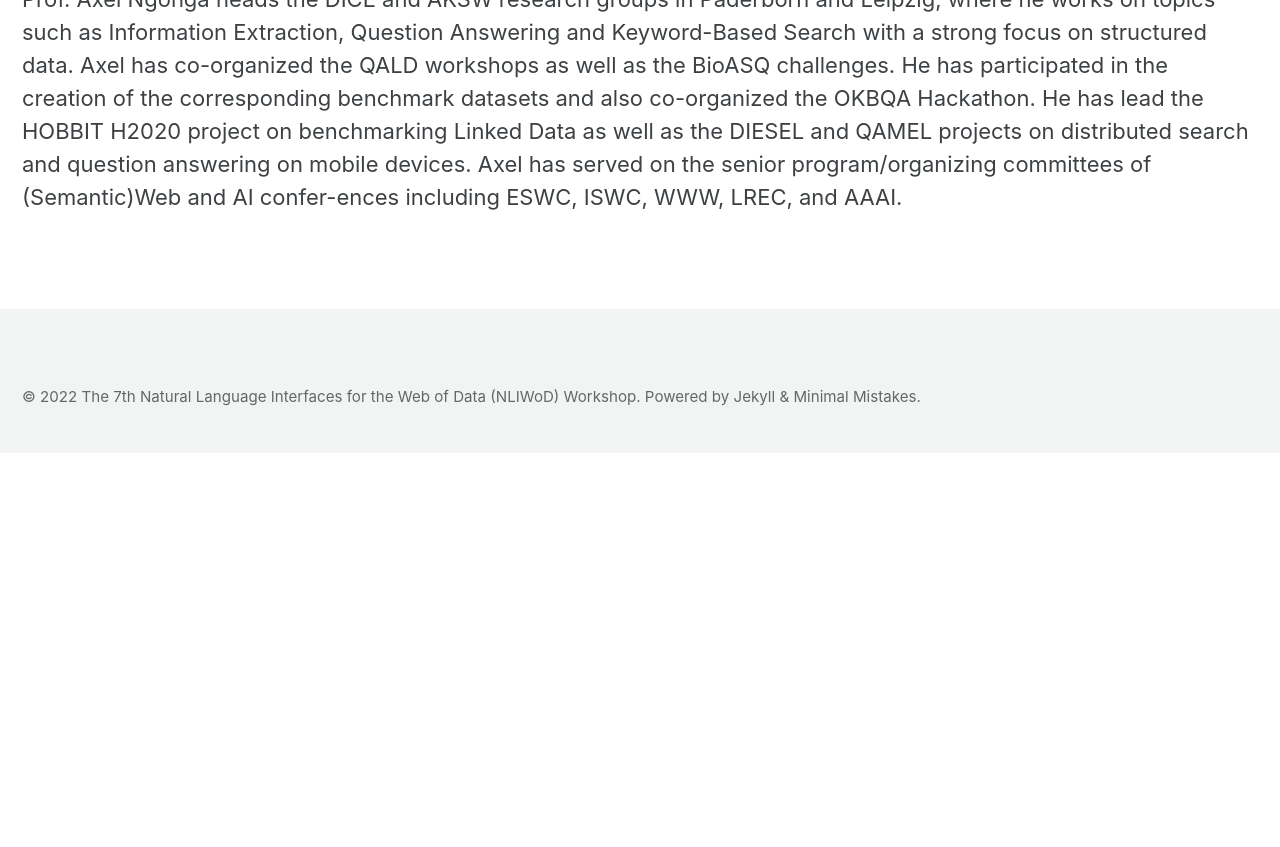
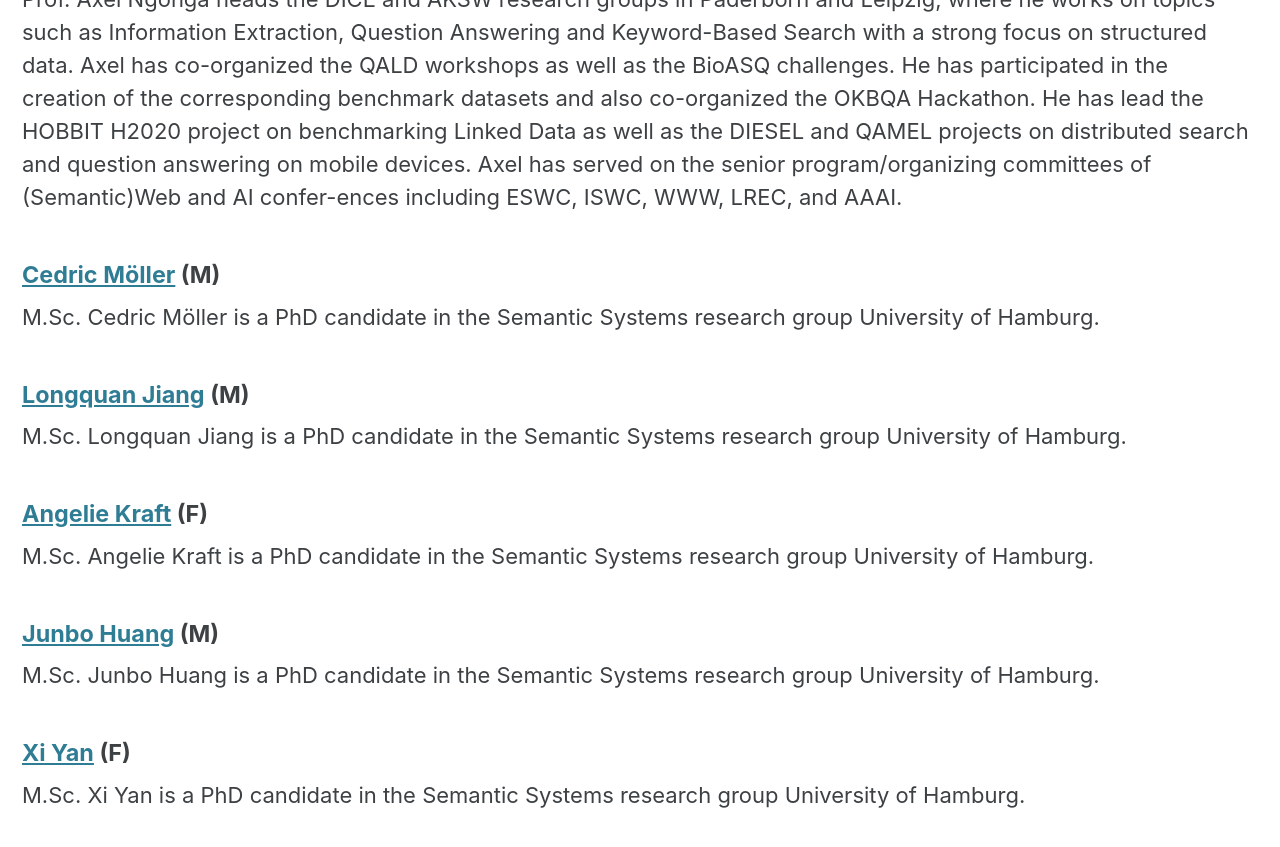
Before and after one commit to semantic-systems/nliwod-workshop, a Jekyll site: the page built from organization.md, in a window 1280 px wide and 900 px high, scrolled down 1479 px. Shown: the top 847 px of the window. Built offline with Jekyll 4.4.1, drawn with Linux system fonts in a browser that asks for light colours; cached includes are drawn as plain includes; before the commit the page ends 1932 px from its top, so only the background shows below that.

Commit message:
Update organization.md

```diff
--- a/organization.md
+++ b/organization.md
@@ -20,3 +20,18 @@ Prof. Chris Biemann obtained his doctorate in Computer Science / Natural Languag
 
 #### [Axel-Cyrille Ngonga Ngomo](http://dice-research.org) (M)
 Prof. Axel Ngonga heads the DICE and AKSW research groups in Paderborn and Leipzig, where he works on topics such as Information Extraction, Question Answering and Keyword-Based Search with a strong focus on structured data. Axel has co-organized the QALD workshops as well as the BioASQ challenges. He has participated in the creation of the corresponding benchmark datasets and also co-organized the OKBQA Hackathon. He has lead the HOBBIT H2020 project on benchmarking Linked Data as well as the DIESEL and QAMEL projects on distributed search and question answering on mobile devices. Axel has served on the senior program/organizing committees of (Semantic)Web and AI confer-ences including ESWC, ISWC, WWW, LREC, and AAAI.
+
+#### [Cedric Möller](https://www.inf.uni-hamburg.de/en/inst/ab/sems/people/cedric-moeller.html) (M)
+M.Sc. Cedric Möller is a PhD candidate in the Semantic Systems research group University of Hamburg.
+
+#### [Longquan Jiang](https://www.inf.uni-hamburg.de/en/inst/ab/sems/people/longquan-jiang.html) (M)
+M.Sc. Longquan Jiang is a PhD candidate in the Semantic Systems research group University of Hamburg.
+
+#### [Angelie Kraft](https://www.inf.uni-hamburg.de/en/inst/ab/sems/people/angelie-kraft.html) (F)
+M.Sc. Angelie Kraft is a PhD candidate in the Semantic Systems research group University of Hamburg.
+
+#### [Junbo Huang](https://www.inf.uni-hamburg.de/en/inst/ab/sems/people/junbo-huang.html) (M)
+M.Sc. Junbo Huang is a PhD candidate in the Semantic Systems research group University of Hamburg.
+
+#### [Xi Yan](https://www.inf.uni-hamburg.de/en/inst/ab/sems/people/xi-yan.html) (F)
+M.Sc. Xi Yan is a PhD candidate in the Semantic Systems research group University of Hamburg.
```
